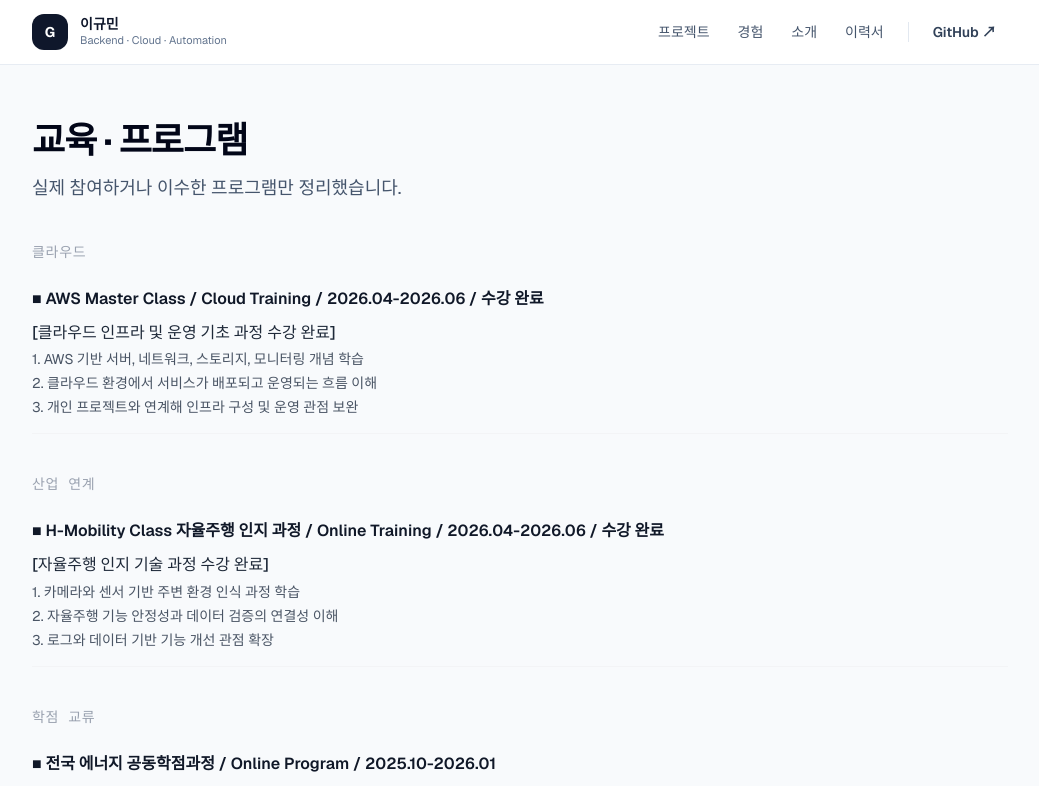
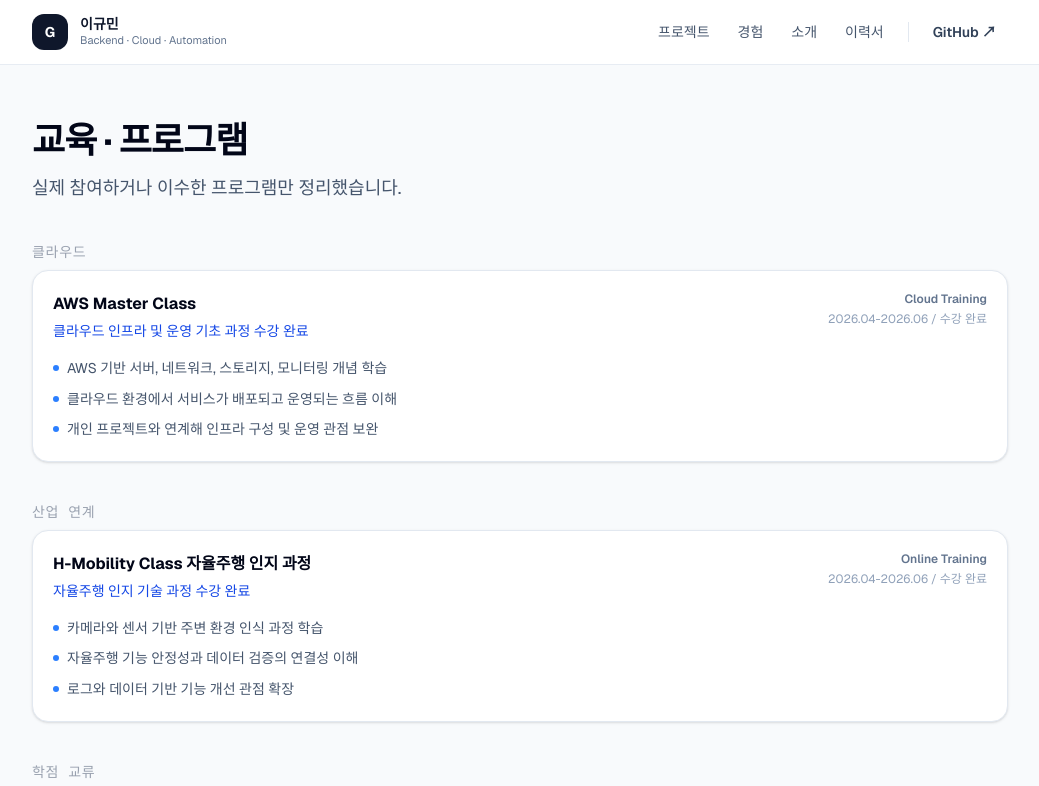
Before and after one commit to lukemin-dev/gyumin-archive, a Next.js app: page /courses in a window 1280 px wide. Shown: the top 786 px of the page, without its empty margins (120-1159 px from the left). Built offline with nearby package versions, Linux system fonts and the light colour scheme.

Commit message:
Modernize course cards

```diff
--- a/src/components/CourseItem.tsx
+++ b/src/components/CourseItem.tsx
@@ -6,18 +6,26 @@ interface CourseItemProps {
 
 export default function CourseItem({ course }: CourseItemProps) {
   return (
-    <div className="py-4 border-b border-gray-100">
-      <h3 className="font-semibold text-gray-900">
-        ■ {course.title} / {course.type} / {course.period}
-      </h3>
-      <p className="font-medium text-gray-800 mt-2">[{course.theme}]</p>
-      <ul className="list-none space-y-1 mt-1 text-sm text-gray-600">
-        {course.details.map((detail, idx) => (
-          <li key={idx}>
-            {idx + 1}. {detail}
+    <article className="rounded-2xl border border-slate-200 bg-white p-5 shadow-sm">
+      <div className="flex flex-col gap-2 sm:flex-row sm:items-start sm:justify-between">
+        <div>
+          <h3 className="font-bold text-slate-950">{course.title}</h3>
+          <p className="mt-1 text-sm font-medium text-blue-700">{course.theme}</p>
+        </div>
+        <div className="shrink-0 text-left sm:text-right">
+          <p className="text-xs font-semibold text-slate-500">{course.type}</p>
+          <p className="mt-1 text-xs text-slate-400">{course.period}</p>
+        </div>
+      </div>
+
+      <ul className="mt-4 space-y-2 text-sm leading-relaxed text-slate-600">
+        {course.details.map((detail) => (
+          <li key={detail} className="flex gap-2">
+            <span className="mt-2 h-1.5 w-1.5 shrink-0 rounded-full bg-blue-500" aria-hidden="true" />
+            <span>{detail}</span>
           </li>
         ))}
       </ul>
-    </div>
+    </article>
   );
 }
```
